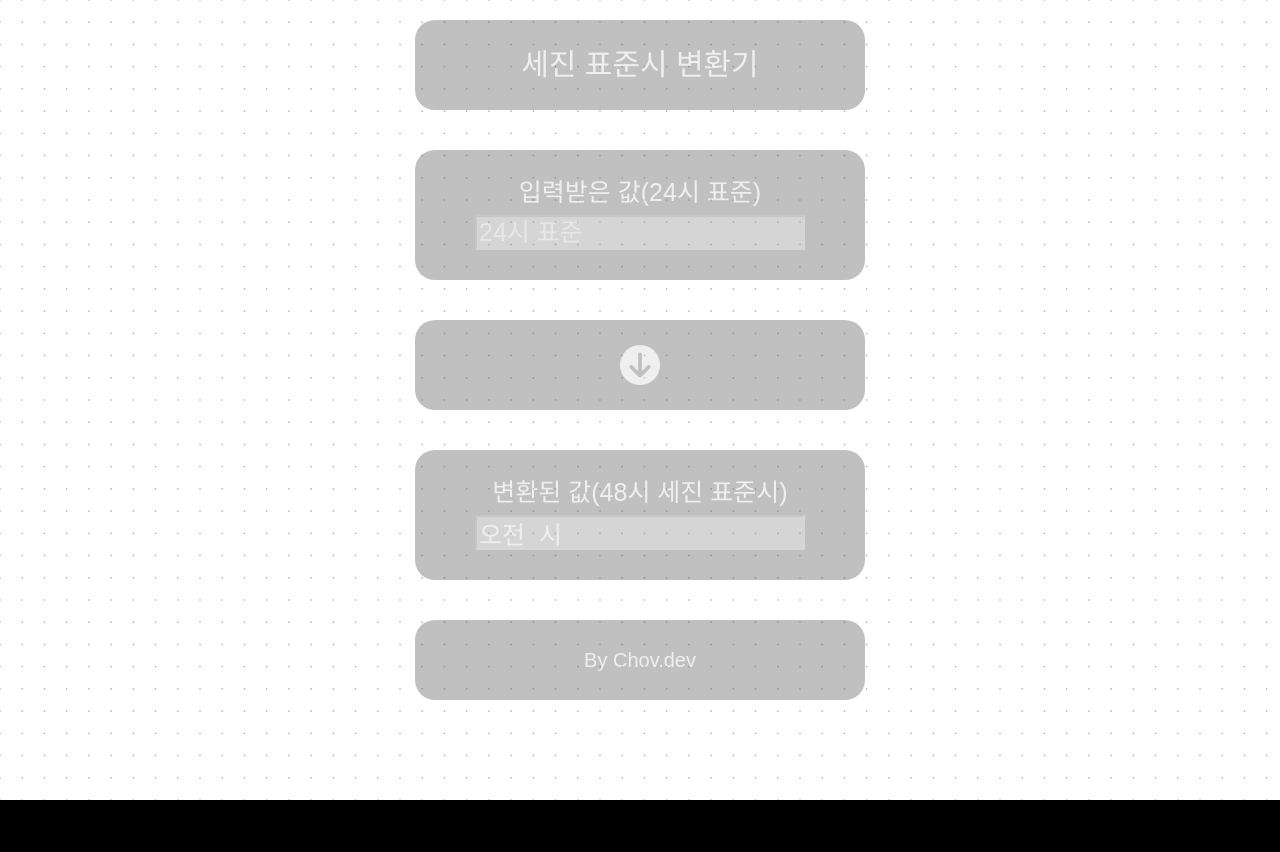
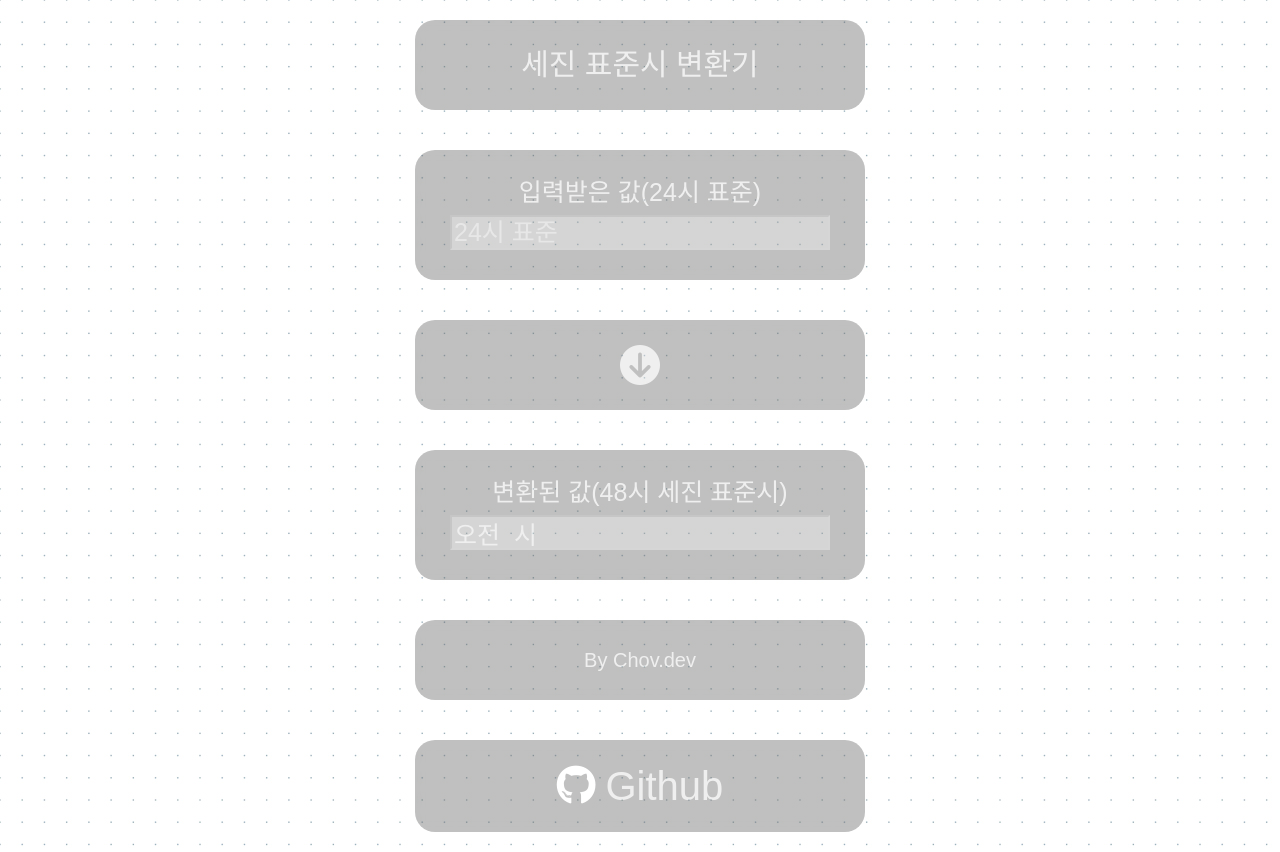
Before and after one commit to chov-dev/sejinTimeConverter, a plain HTML site: page index.html in a window 1280 px wide. Before the commit the page ends 800 px from the top, so only its background shows below. Drawn offline with Linux system fonts and the light colour scheme; a web font is replaced by a local one.

Commit message:
github link added

```diff
--- a/index.html
+++ b/index.html
@@ -20,6 +20,7 @@
       <input type="text" class="timeConverted__time time text" placeholder="48시간 세진 표준시"></input>
     </div>
     <div class="section by"><div class="text">By Chov.dev</div></div>
+    <div class="section github__icon"><a href="https://github.com/chov-dev/sejinTimeConverter"><i class="fab fa-github"></i> <span class="github__label text">Github</span></a></div>
   </body>
 </html>
 <script src="./index.js"></script>
--- a/style.css
+++ b/style.css
@@ -5,7 +5,22 @@ body {
   justify-content: center;
   align-items: center;
   flex-direction: column;
-  background-color: black;
+}
+
+input {
+  width: 100%;
+}
+
+a {
+  color: #fff;
+  text-decoration: none;
+  outline: none;
+}
+
+a:hover,
+a:active {
+  text-decoration: none;
+  color: #fff;
 }
 
 .title {
@@ -65,3 +80,10 @@ input::placeholder {
 .by {
   font-size: 20px;
 }
+
+.github__icon {
+  font-size: 40px;
+}
+.github__label {
+  font-size: 40px;
+}
```
